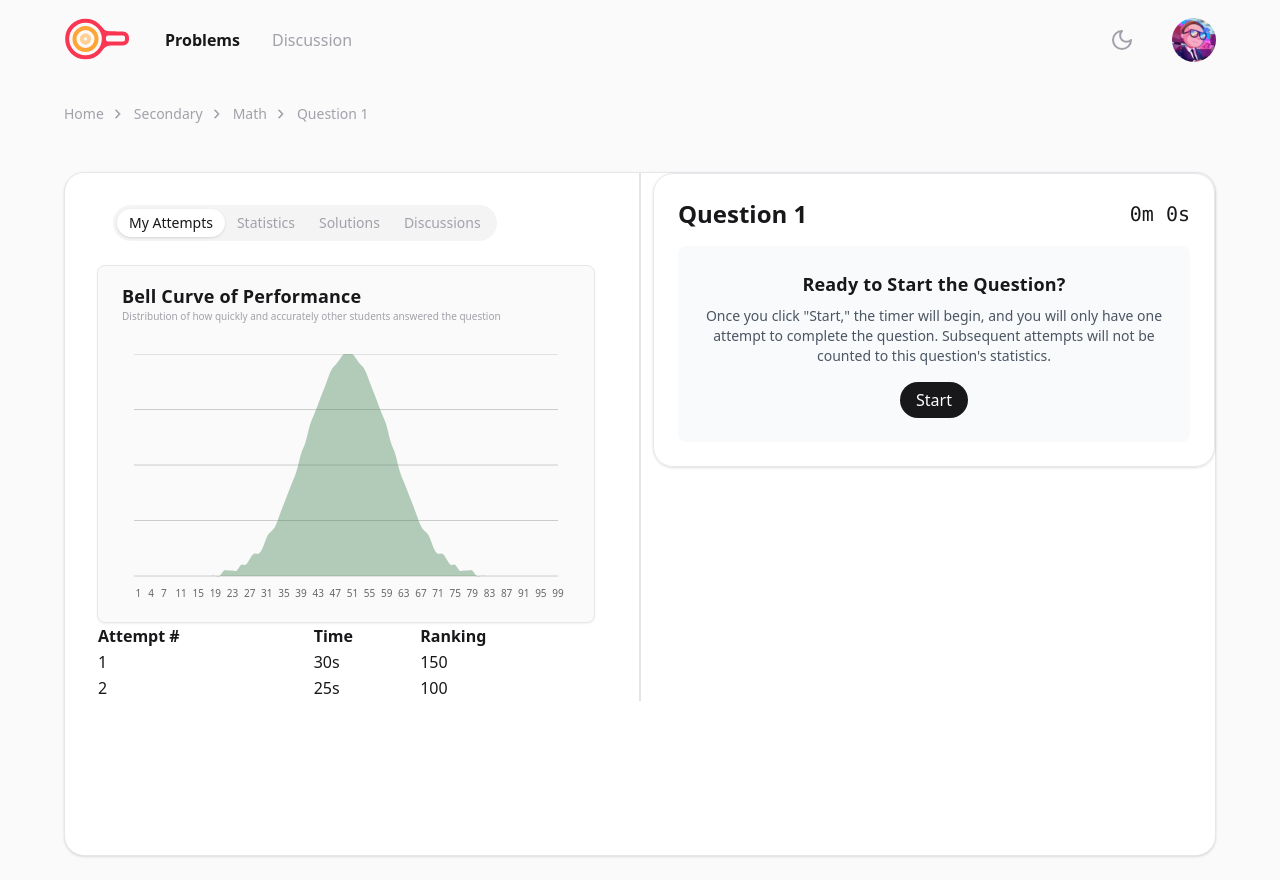
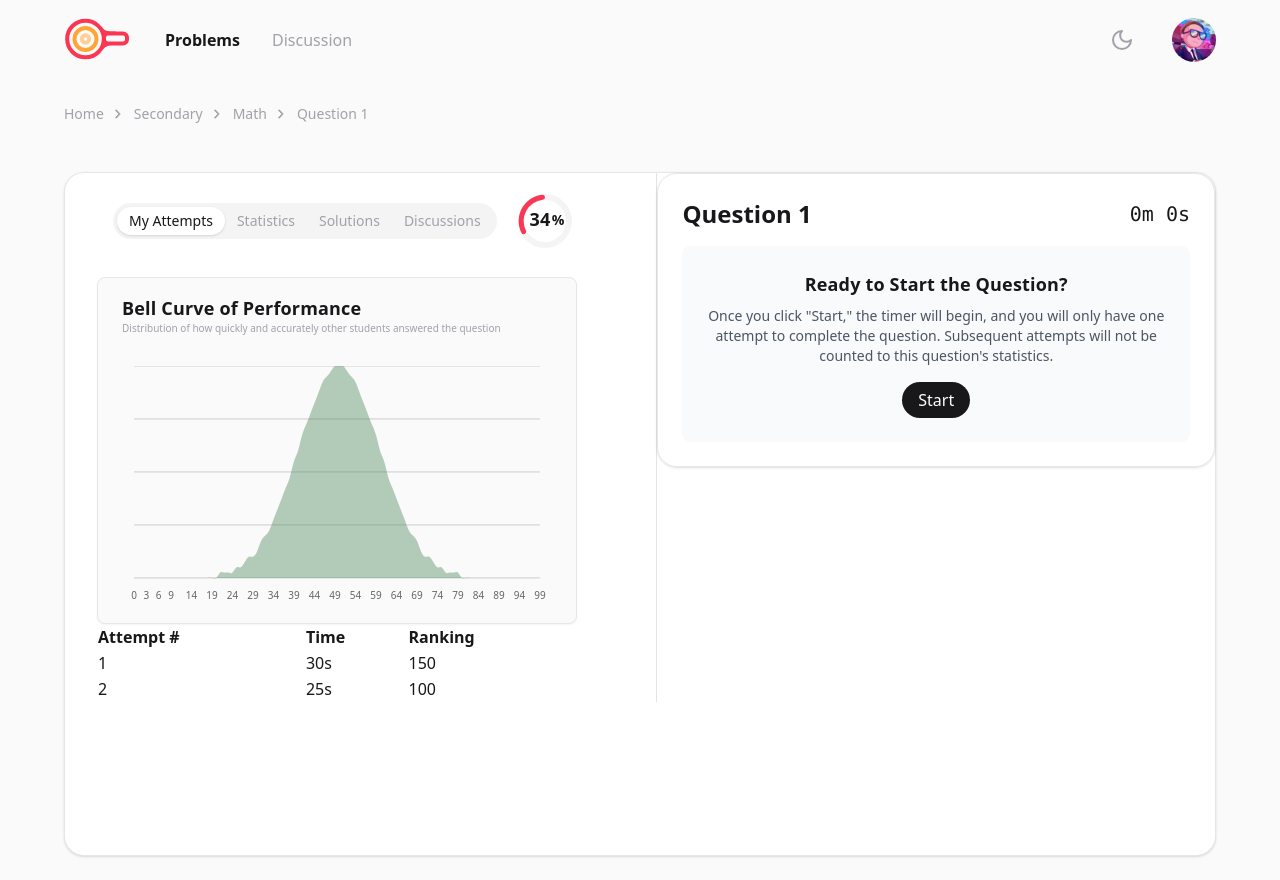
Before and after one commit to YeeeeeHan/amicooked-frontend, a React (Vite) app: page /question/1 in a window 1280 px wide. Built offline with nearby package versions, Linux system fonts and the light colour scheme.

Commit message:
add radial chart to question page `myAttempts` card

```diff
--- a/src/pages/Question.tsx
+++ b/src/pages/Question.tsx
@@ -5,6 +5,7 @@ import { SolutionsTab } from '@/components/question/SolutionsTab'
 import { StatisticsTab } from '@/components/question/StatisticsTab'
 import { Button } from '@/components/ui/button'
 import { Card } from '@/components/ui/card'
+import { RadialChart } from '@/components/ui/radialChart'
 import { Tabs, TabsContent, TabsList, TabsTrigger } from '@/components/ui/tabs'
 import { useQuestion } from '@/hooks/useQuestion'
 import { Separator } from '@radix-ui/react-separator'
@@ -57,16 +58,19 @@ export default function Question() {
 
       <div className="flex-1 px-16 py-6">
         <Card className="h-full bg-card-background">
-          <div className="flex gap-3">
-            <div className="w-full">
-              <div className="px-8 pt-8">
+          <div className="flex">
+            <div className="w-full px-8 pt-4">
+              <div className="flex flex-row">
                 <Tabs defaultValue={QuestionPageTabs.MY_ATTEMPTS}>
+                  <div className="flex flex-row items-center justify-between">
                     <TabsList className="mx-4">
                       <TabsTrigger value={QuestionPageTabs.MY_ATTEMPTS}>{QuestionPageTabs.MY_ATTEMPTS}</TabsTrigger>
                       <TabsTrigger value={QuestionPageTabs.STATISTICS}>{QuestionPageTabs.STATISTICS}</TabsTrigger>
                       <TabsTrigger value={QuestionPageTabs.SOLUTIONS}>{QuestionPageTabs.SOLUTIONS}</TabsTrigger>
                       <TabsTrigger value={QuestionPageTabs.DISCUSSIONS}>{QuestionPageTabs.DISCUSSIONS}</TabsTrigger>
                     </TabsList>
+                    <RadialChart wrongPercentage={question.wrongPercentage} scale={0.6} />
+                  </div>
                   <TabsContent value={QuestionPageTabs.MY_ATTEMPTS}>
                     <MyAttemptsTab question={question} />
                   </TabsContent>
```
Also changed, not shown: src/components/ui/radialChart.tsx (+2 -10 lines). Lines whose indentation alone changed are shown as unchanged.
